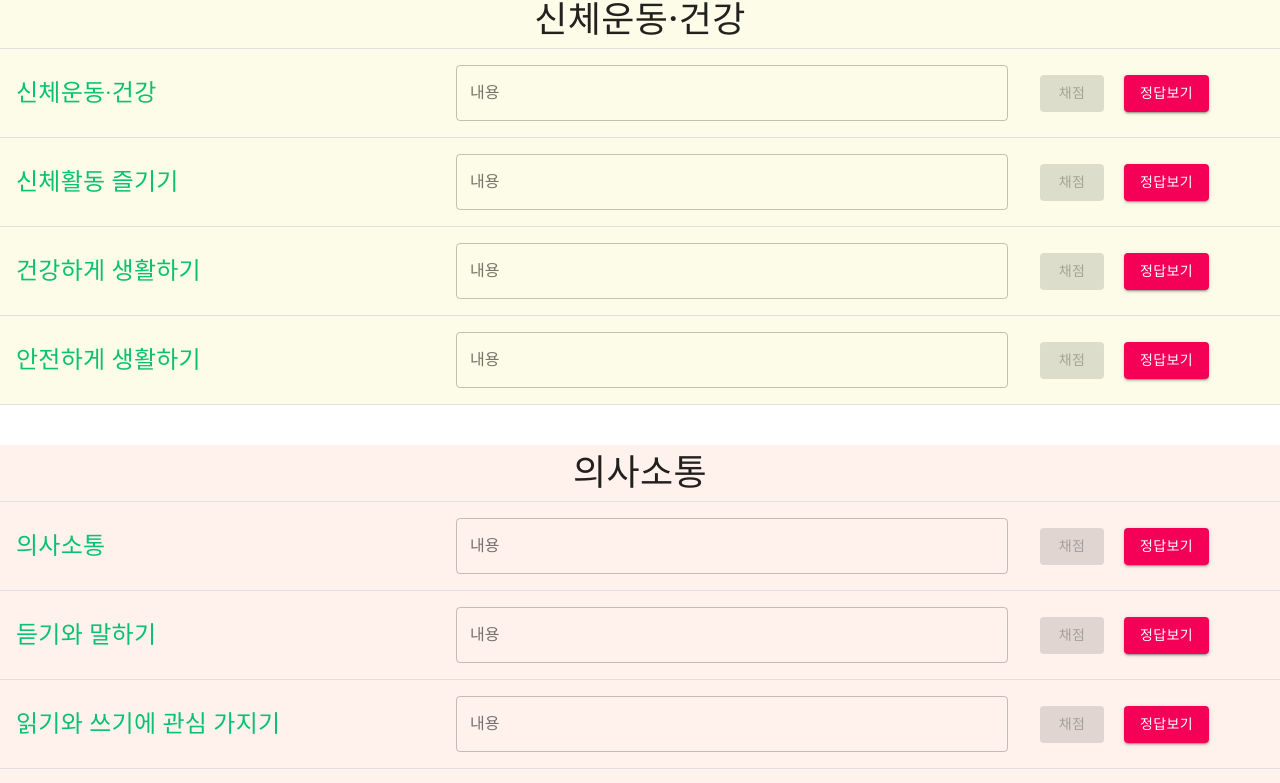
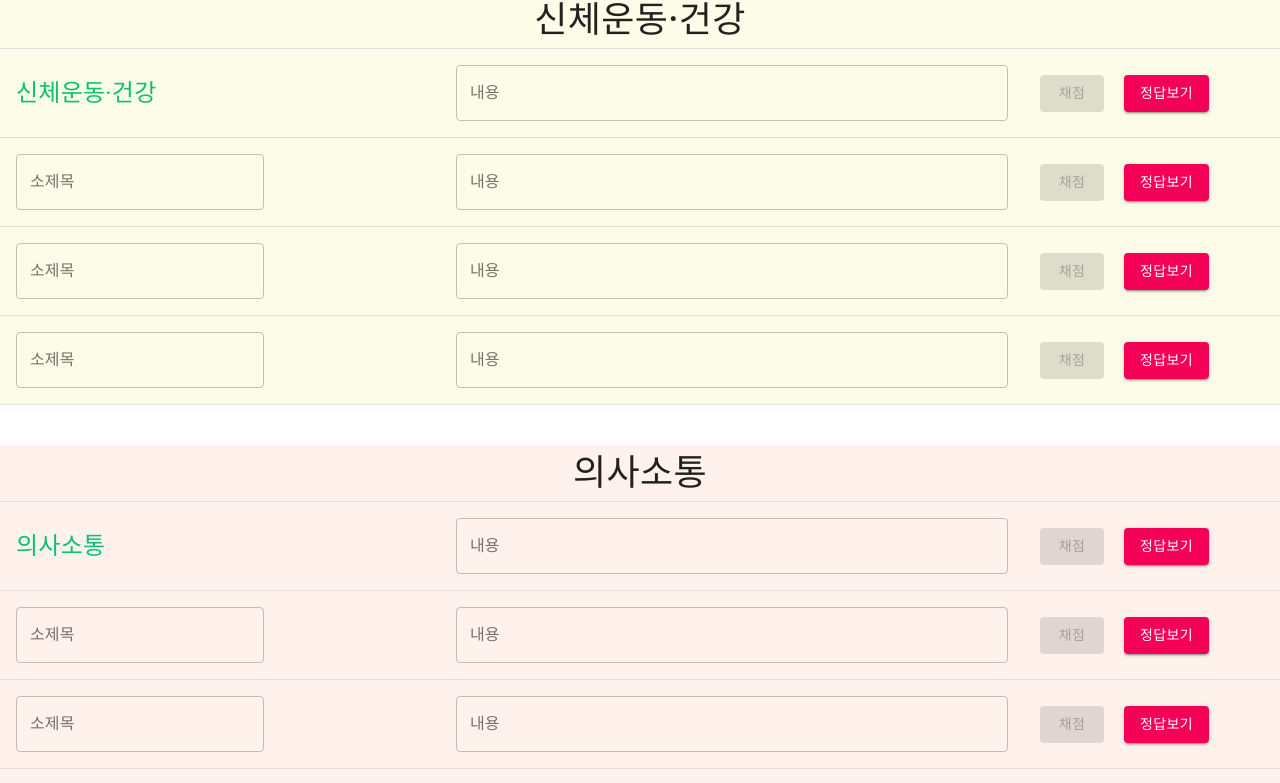
Before and after one commit to hojeongcho0717/gosimuntester, a React (Create React App) app: page / in a window 1280 px wide. Shown: the part 974-1757 px from the top of the page. Built offline with nearby package versions, Linux system fonts and the light colour scheme.

Commit message:
2nd version (subtitle test)

```diff
--- a/src/Row/TestRow.js
+++ b/src/Row/TestRow.js
@@ -65,16 +65,21 @@ const useStyles = makeStyles({
 	});
 
 
-export const TestRow = ({title, color, realTime, fileIndex, ...props}) => {
+export const TestRow = ({title, color, realTime, fileIndex, hide, ...props}) => {
 		const classes = useStyles();
 		const [notValid, setNotValid] = useState(false);
+		const [titleNotValid, setTitleNotValid] = useState(false);
 		const [textValue, setTextValue] = useState('');
+		const [titleValue, setTitleValue] = useState('');
 		const [paper, setPaper] = useState('');
 		const [original, setOriginal] = useState('');
 		const inputRef = useRef();
+		const titleRef = useRef();
 		const [showCorrectAnswer, setShowCorrectAnswer] = useState(false);
 		const debounceSet = useDebounce(textValue, 500);
+		const debounceSetTitle = useDebounce(titleValue, 500);
 		const [marked, setMarked] = useState('not_yet');
+		const [titleMarked, setTitleMarked] = useState('not_yet');
 		const preRealTime = usePrevious(realTime);
 		const checkValidation = useCallback(() => {
 			const result = textValue.replace(/(\n|\r\n)/g, '**');
@@ -83,16 +88,29 @@ export const TestRow = ({title, color, realTime, fileIndex, ...props}) => {
 			} else {
 				setNotValid(false);
 			}
-		}, [paper, textValue])
+		}, [paper, textValue]);
+
+		const checkTitleValidation = useCallback(() => {
+			const result = titleValue;
+			if (title !== result && result) {
+				console.log('check')
+				setTitleNotValid(true);
+			} else {
+				setTitleNotValid(false);
+			}
+		}, [title, titleValue]);
 
 		useEffect(() => {
 			if (preRealTime && !realTime) {
 				setMarked('not_yet');
+				setTitleMarked('not_yet');
 				setNotValid(false);
+				setTitleNotValid(false);
 			} else if (!preRealTime && realTime){
 				checkValidation();
+				checkTitleValidation();
 			}
-		}, [checkValidation, preRealTime, realTime]);
+		}, [checkTitleValidation, checkValidation, preRealTime, realTime]);
 
 		useEffect(() => {
 			if (debounceSet) {
@@ -100,6 +118,13 @@ export const TestRow = ({title, color, realTime, fileIndex, ...props}) => {
 			}
 		// eslint-disable-next-line react-hooks/exhaustive-deps
 		}, [debounceSet])
+
+		useEffect(() => {
+			if (debounceSetTitle) {
+				checkTitleValidation();
+			}
+		// eslint-disable-next-line react-hooks/exhaustive-deps
+		}, [debounceSetTitle])
 
 
 		useEffect(() => {
@@ -109,13 +134,24 @@ export const TestRow = ({title, color, realTime, fileIndex, ...props}) => {
 				if (rawFile.readyState === 4) {
 					if (rawFile.status === 200 || rawFile.status === 0) {
 						const allText = rawFile.responseText;
-						setOriginal(allText.replace(/(\n|\r\n)/g, '<br>'));
+						setOriginal(hide ? `소제목: ${title}<br><br>${allText.replace(/(\n|\r\n)/g, '<br>')}` : `${allText.replace(/(\n|\r\n)/g, '<br>')}`);
 						setPaper(allText.replace(/(\n|\r\n)/g, '**'));
 					}
 				}
 			};
 			rawFile.send(null);
-		}, [fileIndex]);
+		}, [fileIndex, hide, title]);
+
+		const titleChange = useCallback((ev) => {
+			if (realTime) {
+				setTitleValue(ev.target.value);
+				if (ev.target.value === '') {
+					setTitleNotValid(false);
+				}
+			} else {
+				setTitleMarked('not_yet');
+			}
+		}, [realTime]);
 
 		const handleChange = useCallback((ev) => {
 			if (realTime) {
@@ -131,13 +167,19 @@ export const TestRow = ({title, color, realTime, fileIndex, ...props}) => {
 		const markHandler = useCallback(() => {
 			if (!realTime) {
 				const wholeText = inputRef.current.children[1].children[0].value.replace(/(\n|\r\n)/g, '**');
+				const titleText = titleRef.current.children[1].children[0].value;
 				if (wholeText !== paper) {
 					setMarked('fail');
 				} else {
 					setMarked('pass');
 				}
+				if (title !== titleText) {
+					setTitleMarked('fail');
+				} else {
+					setTitleMarked('pass');
+				}
 			}
-		}, [paper, realTime]);
+		}, [paper, realTime, title]);
 
 		const getMarkedText = useCallback(() => {
 			if (marked === 'not_yet') {
@@ -148,6 +190,16 @@ export const TestRow = ({title, color, realTime, fileIndex, ...props}) => {
 				return '오답';
 			}
 		}, [marked]);
+
+		const getMarkedTitle = useCallback(() => {
+			if (titleMarked === 'not_yet') {
+				return '';
+			} else if (titleMarked === 'pass') {
+				return '정답';
+			} else {
+				return '오답';
+			}
+		}, [titleMarked]);
 
 		const showAnswer = useCallback((ev) => {
 			if (showCorrectAnswer === false) {
@@ -164,7 +216,24 @@ export const TestRow = ({title, color, realTime, fileIndex, ...props}) => {
 		return (
 			<>
 				<TableRow>
-					<TableCell align="left" style={{color: color, fontSize: '24px', width: '400px'}} size={'small'}>{title}</TableCell>
+					<>
+						{hide ?
+						<TableCell size={'medium'}>
+							<TextField
+								error={titleNotValid}
+								onChange={titleChange}
+								label={'소제목'}
+								ref={titleRef}
+								placeholder={'소제목'}
+								variant="outlined"
+								{...props}
+							/>
+							{!realTime && <span className={titleMarked === 'pass' ? classes.pass : classes.fail}>{getMarkedTitle()}</span>}
+						</TableCell>
+							 :
+							<TableCell align="left" style={{color: color, fontSize: '24px', width: '400px'}} size={'small'}>{title}</TableCell>
+						}
+					</>
 					<TableCell size={'medium'}>
 						<TextField
 								error={notValid}
```
Also changed, not shown: 1 other file (tests, documents, lock files or other folders).
